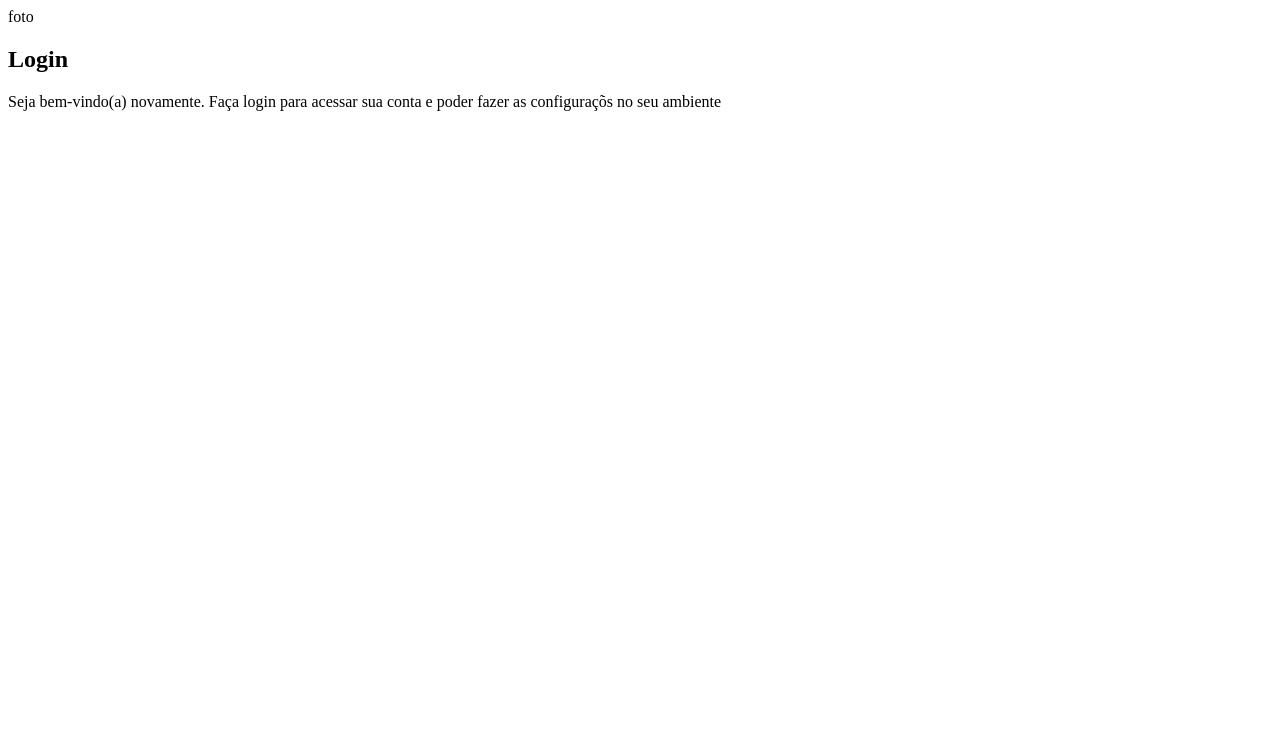
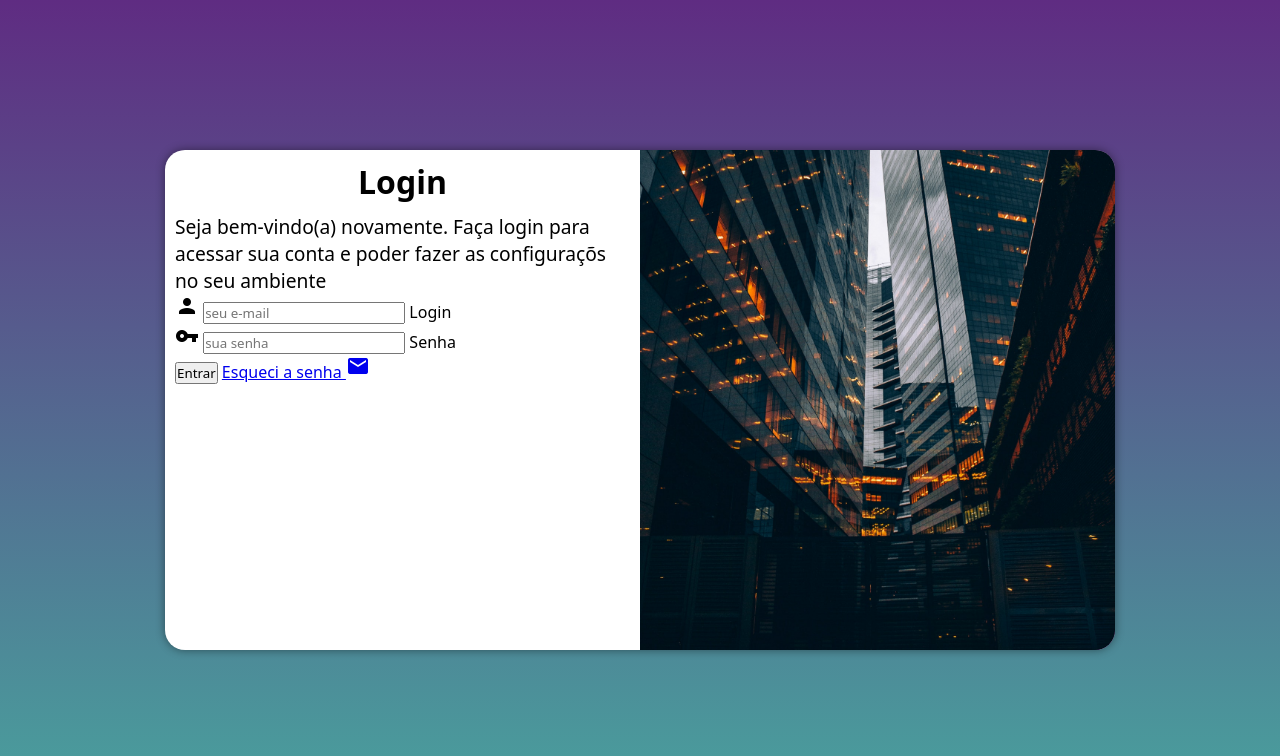
Before and after one commit to fonsecawesley/projeto-login, a plain HTML site: page index.html in a window 1280 px wide. Drawn offline with Linux system fonts and the light colour scheme.

Commit message:
adicionei o formulario

```diff
--- /dev/null
+++ b/estilos/medias-queries.css
@@ -0,0 +1,48 @@
+@charset "UTF-8";
+
+@media screen and (min-width: 768px) and (max-width: 992px) {
+
+    body {
+        background-image: linear-gradient(to top, #49a09d, #5f2c82);
+    }
+    section#login {
+        width: 80vw;
+    }
+    section#login > div#imagem {
+        float: left;
+        width: 30%;
+        height: 100%;
+    }
+    section#login > div#formulario {
+        float: right;
+        width: 70%;
+
+    }
+
+}
+
+@media screen and (min-width: 992px) {
+    body {
+        background-image: linear-gradient(to top, #49a09d, #5f2c82);
+    }
+
+    section#login {
+        width: 950px;
+
+    }
+    section#login > div#imagem {
+        float: right;
+        width: 50%;
+        height: 100%;
+    }
+    section#login > div#formulario {
+        float: left;
+        width: 50%;
+    }
+    div#formulario > h1 {
+        font-size: 2em;
+    }
+    div#formulario > p {
+        font-size: 1.2em;
+    }
+}
--- a/estilos/style.css
+++ b/estilos/style.css
@@ -5,3 +5,63 @@ Paleta de cores
 Verde: #49a09d
 Lilás: #5f2c82
 */
+
+* {
+    font-family: system-ui, -apple-system, BlinkMacSystemFont, 'Segoe UI', Roboto, Oxygen, Ubuntu, Cantarell, 'Open Sans', 'Helvetica Neue', sans-serif;
+    padding: 0px;
+    margin: 0px;
+    box-sizing: border-box;
+
+}
+
+body, html {
+    background-color: #5f2c82;
+    height: 100vh;
+    width: 100vw;
+}
+main {
+    position: relative;
+    height: 100vh;
+    width: 100vw;
+}
+
+section#login {
+    position: absolute;
+    top: 50%;
+    left: 50%;
+    transform: translate(-50%, -50%);
+    overflow: hidden;
+
+    background-color: white;
+    width: 250px;
+    height: 500px;
+    border-radius: 20px;
+    box-shadow: 0px 0px 10px rgba(0, 0, 0, 0.442);
+
+    transition: width 1s, height 1s;
+    transition-timing-function: ease;
+}
+
+section#login > div#imagem {
+    display: block;
+    background: #5f2c82 url(../imagens/pexels-dinnow-9444476\ \(1\).jpg) no-repeat;
+    background-size: cover;
+    background-position: left bottom;
+    height: 200px;
+}
+
+section#login > div#formulario {
+    display: block;
+    padding: 10px;
+
+}
+
+div#formulario > h1 {
+    text-align: center;
+    margin-bottom: 10px;
+
+}
+
+div#formulario > p {
+    font-size: 0.8em;
+}
--- a/index.html
+++ b/index.html
@@ -5,18 +5,34 @@
     <meta http-equiv="X-UA-Compatible" content="IE=edge">
     <meta name="viewport" content="width=device-width, initial-scale=1.0">
     <title>Login</title>
+    <link href="https://fonts.googleapis.com/icon?family=Material+Icons" rel="stylesheet">
     <link rel="stylesheet" href="estilos/style.css">
+    <link rel="stylesheet" href="estilos/medias-queries.css">
 </head>
 <body>
     <main>
         <section id="login">
             <div id="imagem">
-                foto
+                <!-- Aqui vai a imagem em css -->
             </div>
             <div id="formulario">
                 <h1>Login</h1>
                 <p>Seja bem-vindo(a) novamente. Faça login para acessar sua conta e poder fazer as configuraçõs no seu ambiente</p>
-                <form action="login.php" method="get">
+                <form action="login.php" method="get" autocomplete="on">
+                    <div class="campo">
+                        <i class="material-icons">person</i>
+                        <input type="email" name="login" id="ilogin" placeholder="seu e-mail" autocomplete="email" required maxlength="30">
+                        <label for="ilogin">Login</label>
+                    </div>
+                    <div class="campo">
+                        <i class="material-icons">vpn_key</i>
+                        <input type="password" name="senha" id="isenha" placeholder="sua senha" autocomplete="current-password" required minlength="8" maxlength="15">
+                        <label for="isenha">Senha</label>
+                    </div>
+                    <input type="submit" value="Entrar">
+                    <a href="esqueci.html">
+                        Esqueci a senha <i class="material-icons">mail</i>
+                    </a>
 
                 </form>
             </div>
```
